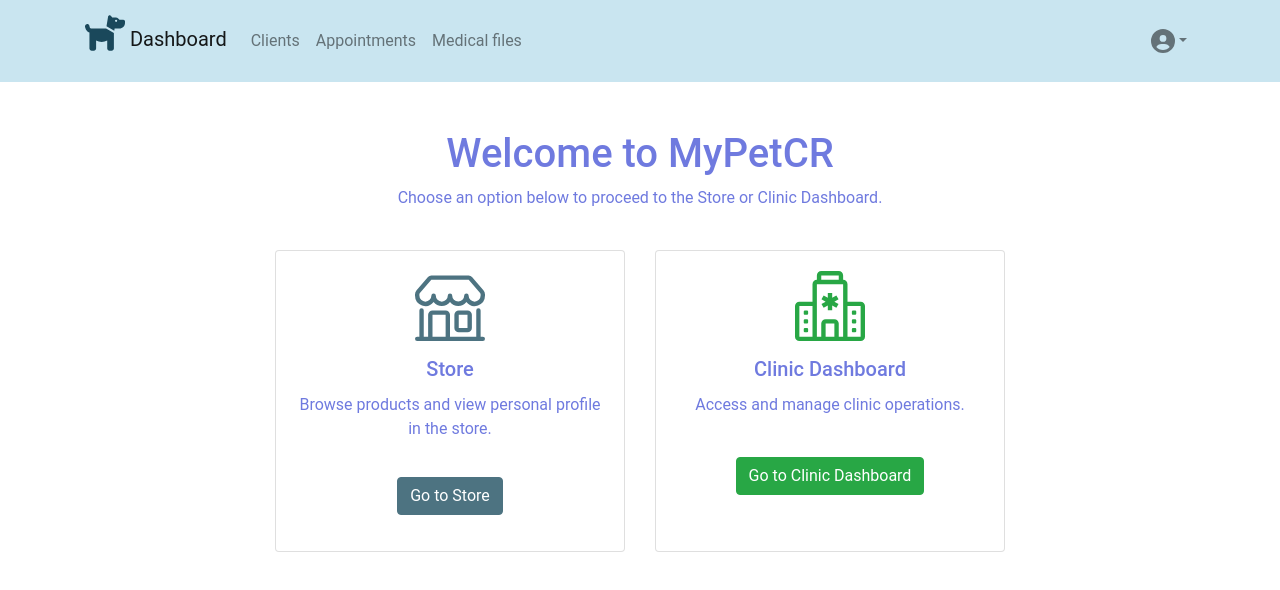
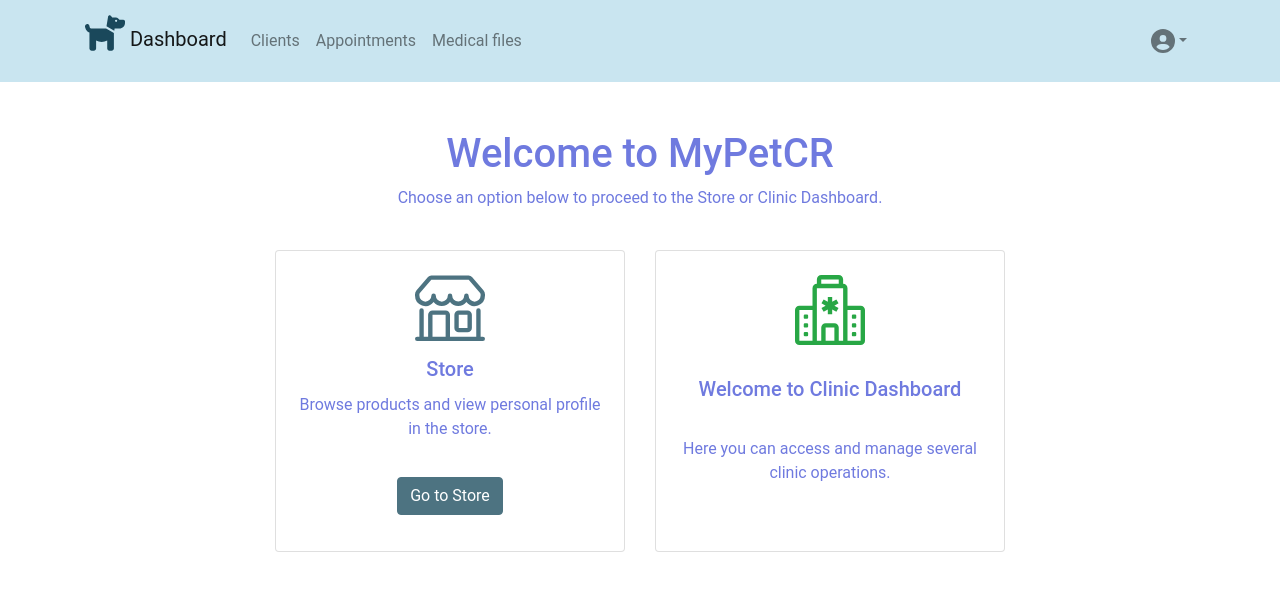
Before and after one commit to tonybarr1611/MyPetCR, a React (Vite) app: page /dashboard in a window 1280 px wide. Shown: the top 590 px of the page. Built offline with nearby package versions, Linux system fonts and the light colour scheme; sample sign-in values are in the browser's storage.

Commit message:
Modified Store Clinic Options
Corrected Clinic Options

```diff
--- a/src/Dashboard/StoreClinicOptions.tsx
+++ b/src/Dashboard/StoreClinicOptions.tsx
@@ -36,18 +36,11 @@ const ClientOptions = () => {
         <Col md={4}>
           <Card className="mb-3" style={{ height: "100%" }}>
             <Card.Body className="d-flex flex-column align-items-center">
-              <Hospital size={70} className="mb-3 text-success" />
-              <Card.Title>Clinic Dashboard</Card.Title>
-              <Card.Text className="text-center">
-                Access and manage clinic operations.
+              <Hospital size={70} className="mb-3 text-success mt-1" />
+              <Card.Title className="mt-3">Welcome to Clinic Dashboard</Card.Title>
+              <Card.Text className="text-center mt-4">
+                Here you can access and manage several clinic operations.
               </Card.Text>
-              <Button
-                variant="success"
-                className="mt-4"
-                onClick={() => navigate("/dashboard")}
-              >
-                Go to Clinic Dashboard
-              </Button>
             </Card.Body>
           </Card>
         </Col>
```
